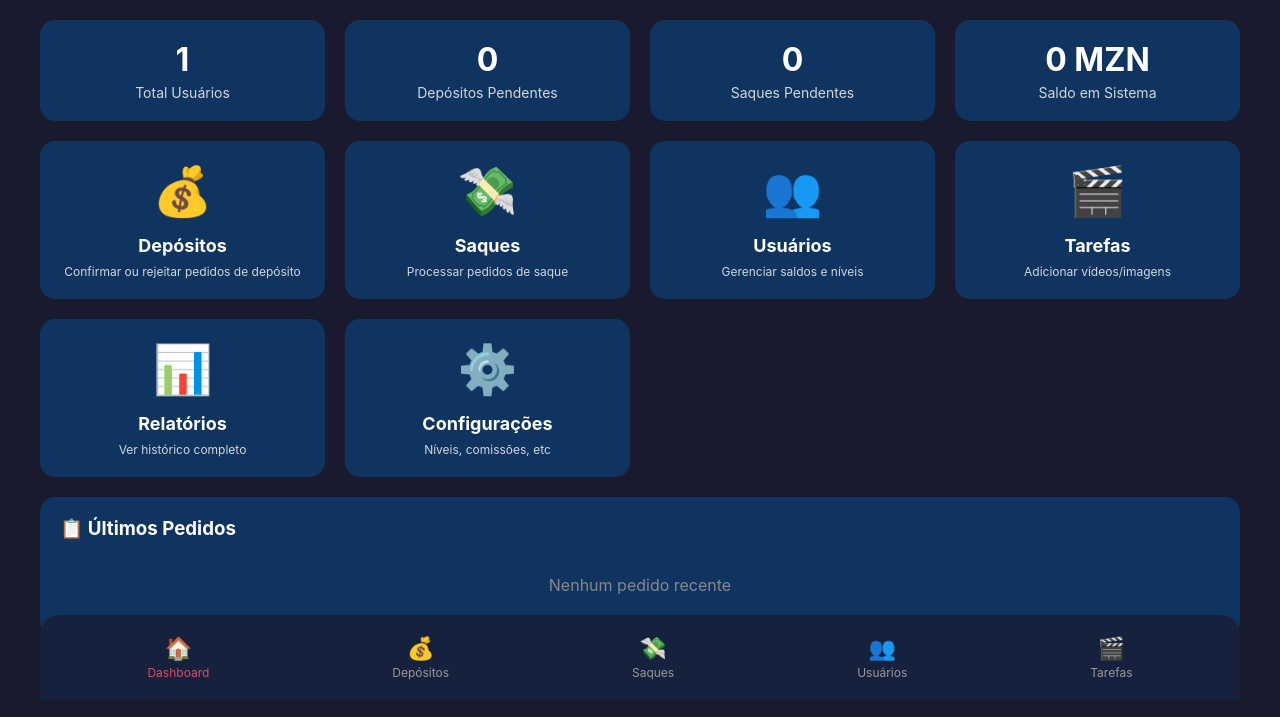
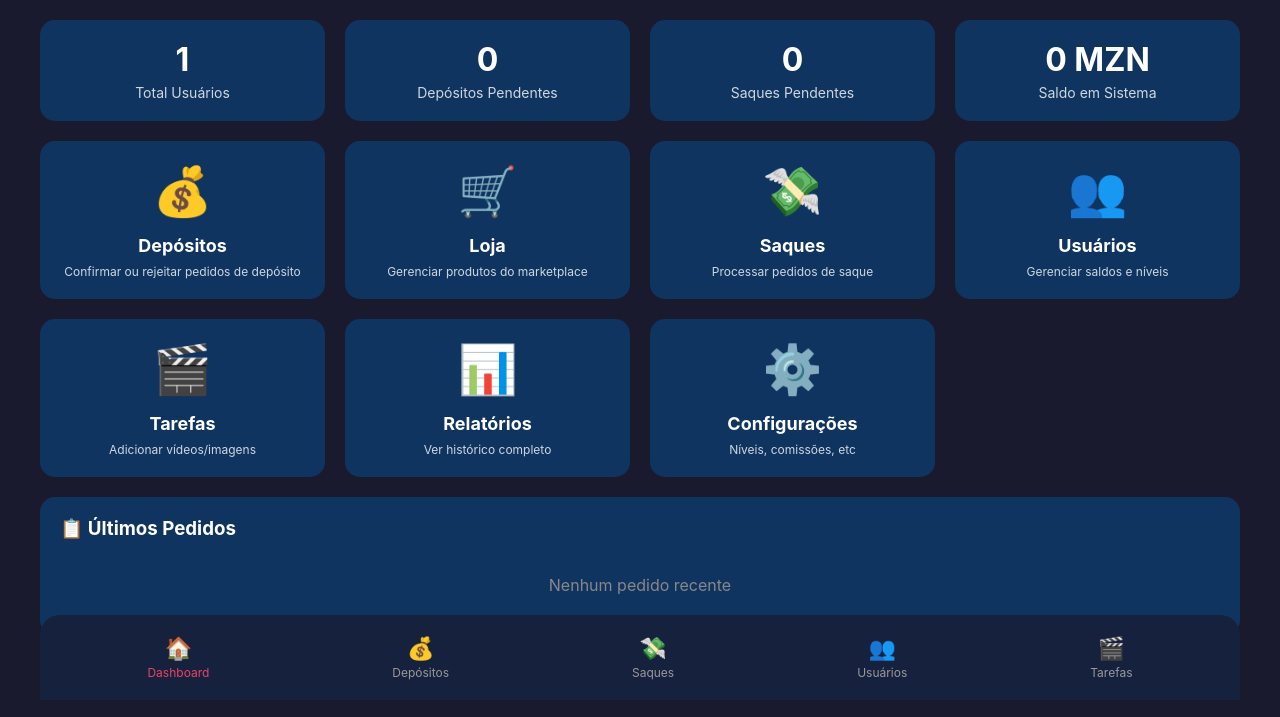
Before and after one commit to orlandobraz560-ship-it/mozads, a Flask app: page /admin_painel in a window 1280 px wide. Shown: the part 100-817 px from the top of the page. Run offline with Flask 3, Linux system fonts and the light colour scheme; a user stored in the database is signed in; data comes from the database, SQL or seed files in the repository; data that the repository does not hold is empty.

Commit message:
Update admin_painel.html

```diff
--- a/templates/admin_painel.html
+++ b/templates/admin_painel.html
@@ -211,6 +211,11 @@
                 <div class="menu-title">Depósitos</div>
                 <div class="menu-desc">Confirmar ou rejeitar pedidos de depósito</div>
             </a>
+            <a href="/admin_editar_shop" class="menu-card">
+                <div class="menu-icon">🛒</div>
+                <div class="menu-title">Loja</div>
+                <div class="menu-desc">Gerenciar produtos do marketplace</div>
+            </a>
             <a href="/admin_saques" class="menu-card">
                 <div class="menu-icon">💸</div>
                 <div class="menu-title">Saques</div>
```
